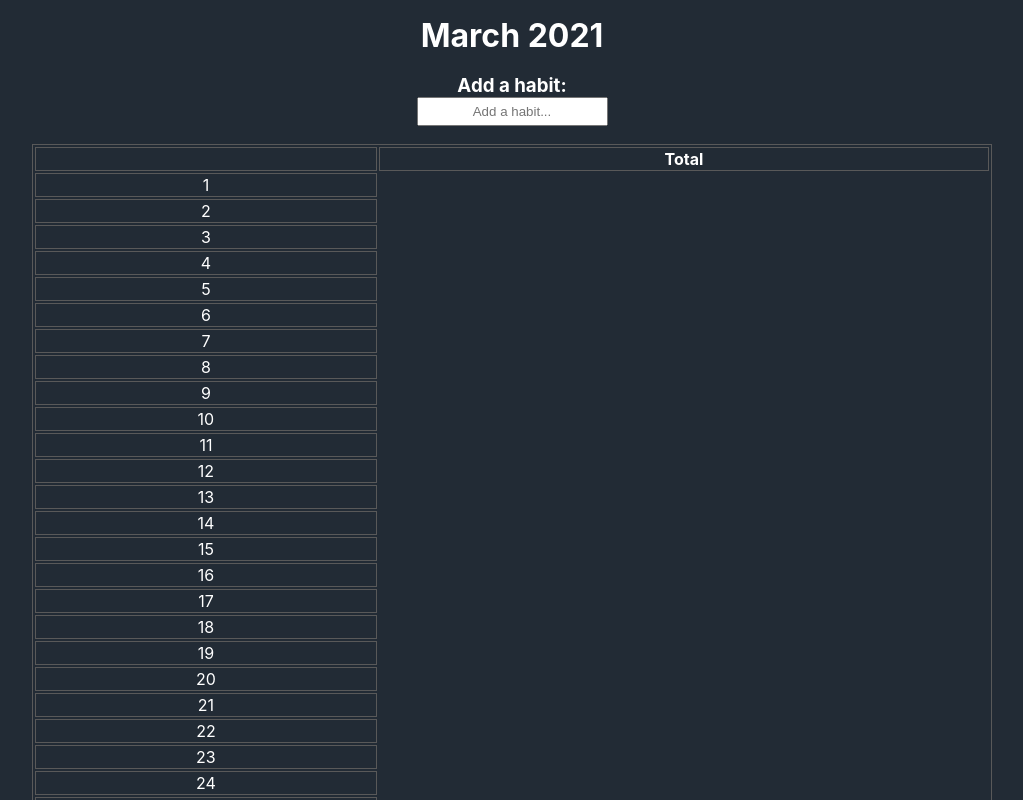
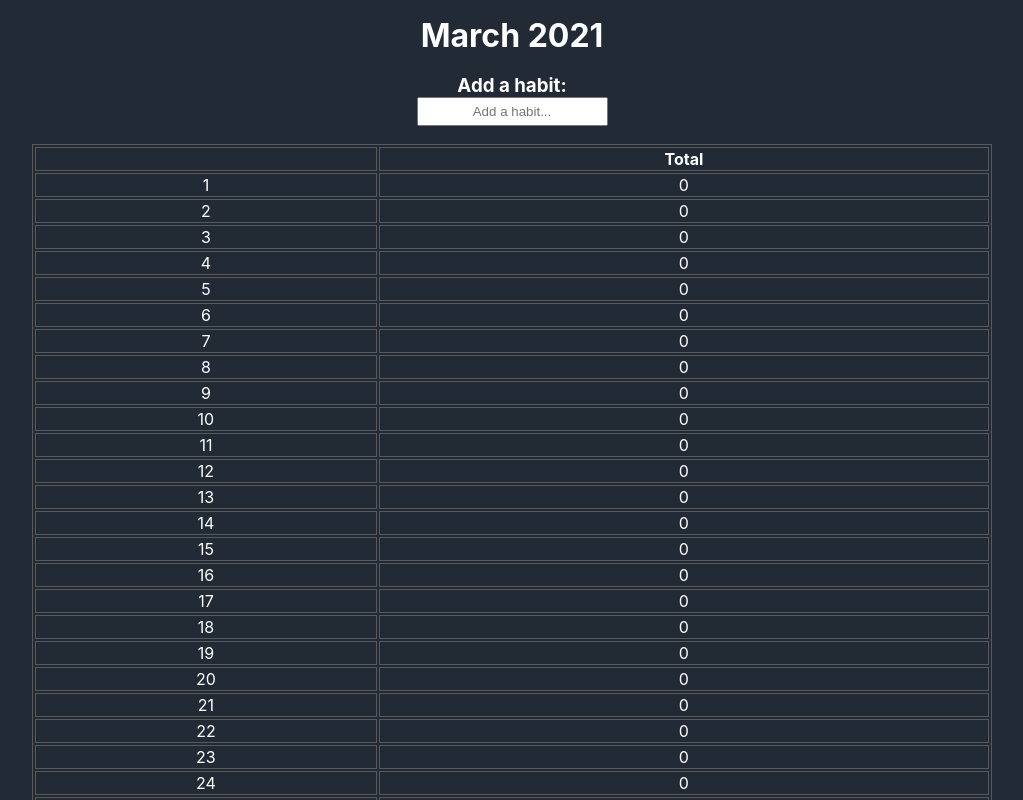
Before and after one commit to NikZprojects/React-Habit-Tracker, a React (Create React App) app: page / in a window 1280 px wide. Shown: the top 800 px of the page, without its empty margins (128-1151 px from the left). Built offline with nearby package versions, Linux system fonts and the light colour scheme.

Commit message:
Added daily totals calculation

```diff
--- a/src/components/WeeklyChecklist.js
+++ b/src/components/WeeklyChecklist.js
@@ -59,14 +59,28 @@ const listCheckboxes = (habitList, setHabitList, day) => {
   return checkboxes;
 };
 
+const calcDayTotal = (habitList, days) => {
+  const dayTotalArray = [];
+  for (let day = 0; day < days.length; day++) {
+    let dayTotal = 0;
+    for (let habit = 0; habit < habitList.length; habit++) {
+      if (habitList[habit].month[day].complete === "complete") {
+        dayTotal++;
+      }
+    }
+    dayTotalArray.push(dayTotal);
+  }
+  return dayTotalArray;
+};
+
 export const WeeklyChecklist = ({ habitList, setHabitList }) => {
   const days = [...Array(31).keys()];
   const listDays = days.map((day) => (
     <tr key={(day + 1).toString()} value={day + 1}>
       <td>{day + 1}</td>
       {listCheckboxes(habitList, setHabitList, day)}
+      <td>{calcDayTotal(habitList, days)[day]}</td>
     </tr>
   ));
-  //console.log(habitList[0].status.listStatus[0].complete);
   return <>{listDays}</>;
 };
```
Also changed, not shown: node/data.json (+1 -1 lines).
